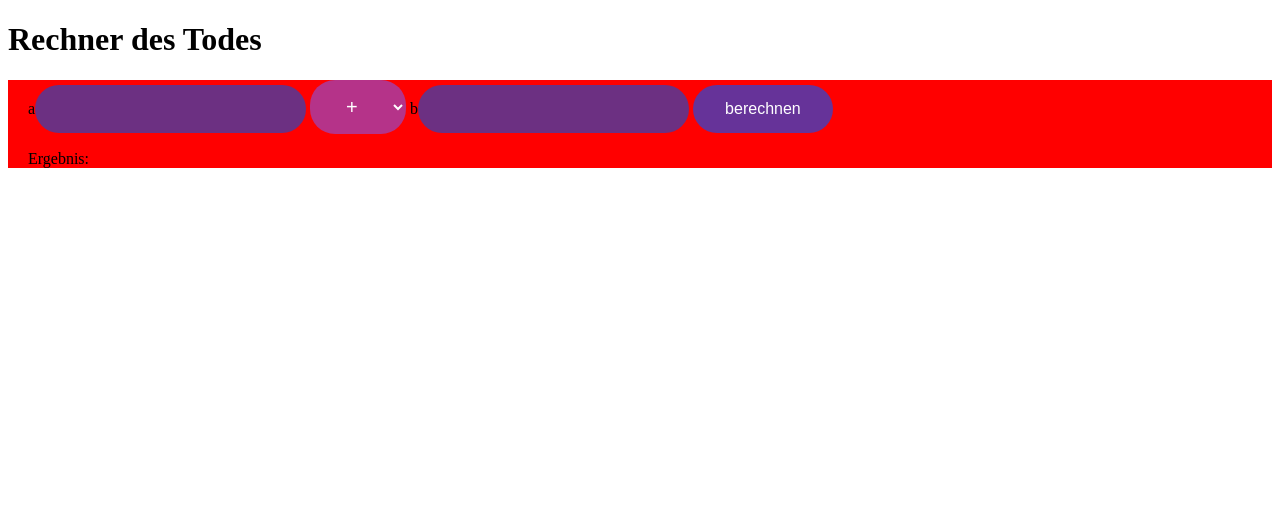
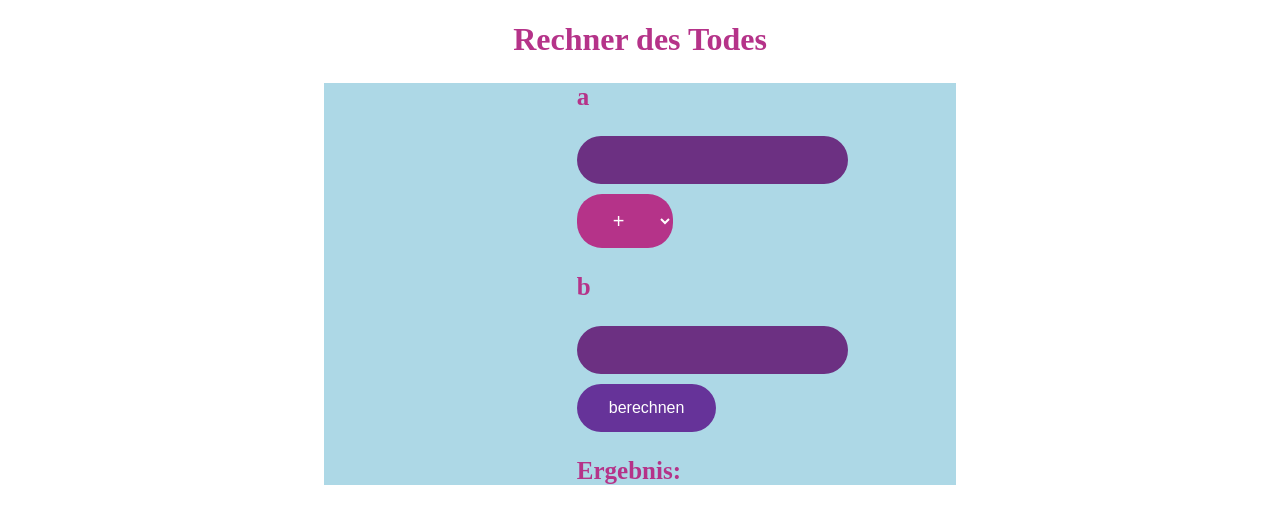
Before and after one commit to TheBloodFist/samuel_4aWI, a plain HTML site: page HTML:JS/Rechner/index.html in a window 1280 px wide. Drawn offline with Linux system fonts and the light colour scheme.

Commit message:
rechner-css

```diff
--- a/HTML:JS/Rechner/index.html
+++ b/HTML:JS/Rechner/index.html
@@ -13,7 +13,8 @@
         <h1>Rechner des Todes</h1>
 
         <div class="rechner">
-            a<input type="text" id="num1"/>
+            <p>a</p>
+            <input type="text" id="num1"/>
 
             <select id="auswahl">
                 <option value="+" id="plus">+</option>
@@ -22,7 +23,8 @@
                 <option value="/" id="geteilt">/</option>
             </select>
 
-            b<input type="text" id="num2"/>
+            <p>b</p>
+            <input type="text" id="num2"/>
             <button onclick="buttononclick()">berechnen</button>
             <p>Ergebnis: <span id="Ausgabe"></span></p>
         </div>
--- a/HTML:JS/Rechner/rechner.css
+++ b/HTML:JS/Rechner/rechner.css
@@ -9,6 +9,8 @@ button {
     display: inline-block;
     font-size: 16px;
     border-radius: 25px;
+    margin-left: 40%;
+    margin-right: 25%;
 
 
     }
@@ -24,6 +26,10 @@ button {
     color: white;
     border-radius: 25px;
     border-style: none;
+    margin-left: 40%;
+    margin-right: 25%;
+    margin-bottom: 10px;
+
 
     }
 
@@ -36,13 +42,35 @@ button {
     color: white;
     border-style: none;
     border-radius: 25px;
+    margin-left: 40%;
+    margin-right: 25%;
 
 
     }
 
     .rechner{
 
-    padding-left: 20px;
-    background-color: red;
+
+    background-color: lightblue;
+    align-items: center;
+    margin-left: 25%;
+    margin-right: 25%;
+
+
 
     }
+
+    p{
+
+    font-size: 25px;
+    font-weight: bold;
+    margin-left: 40%;
+    margin-right: 25%;
+    color: #B53389;
+    }
+
+    h1{
+
+    text-align: center;
+    color: #B53389;
+    }
```
Also changed, not shown: 3 other files.
